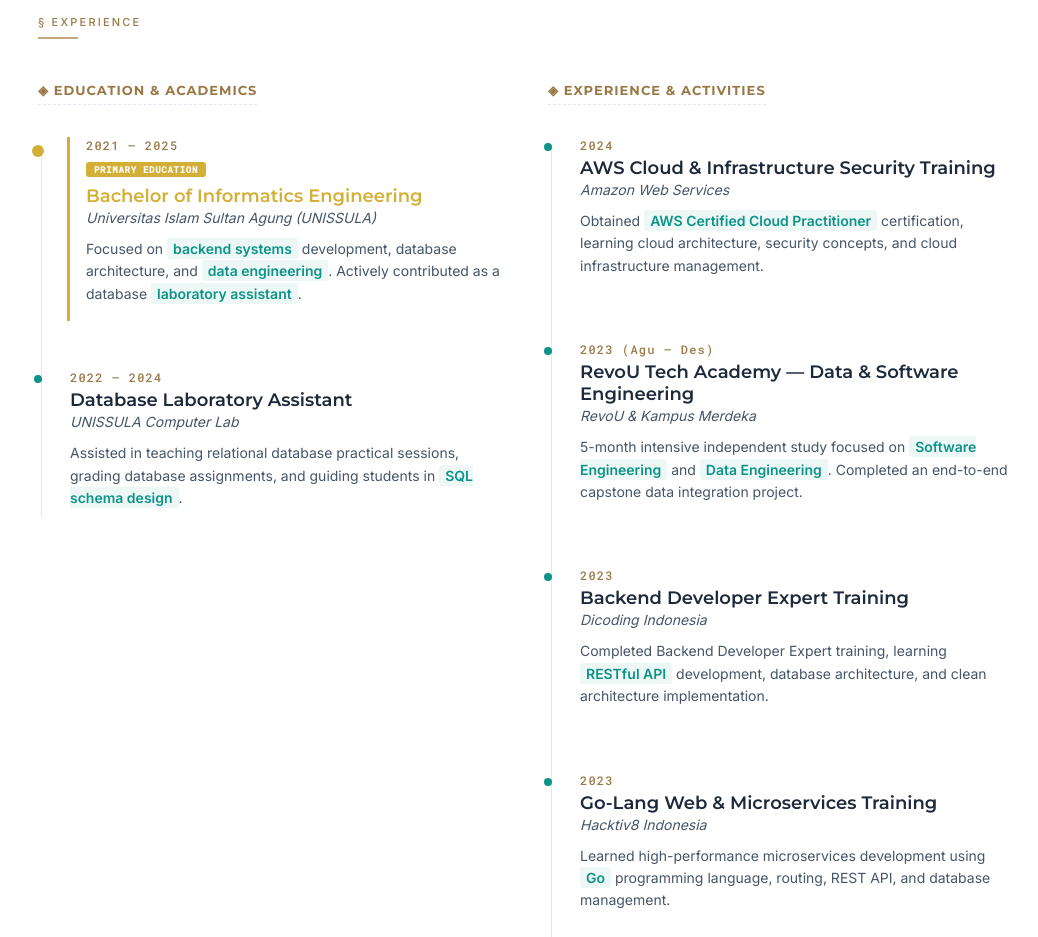
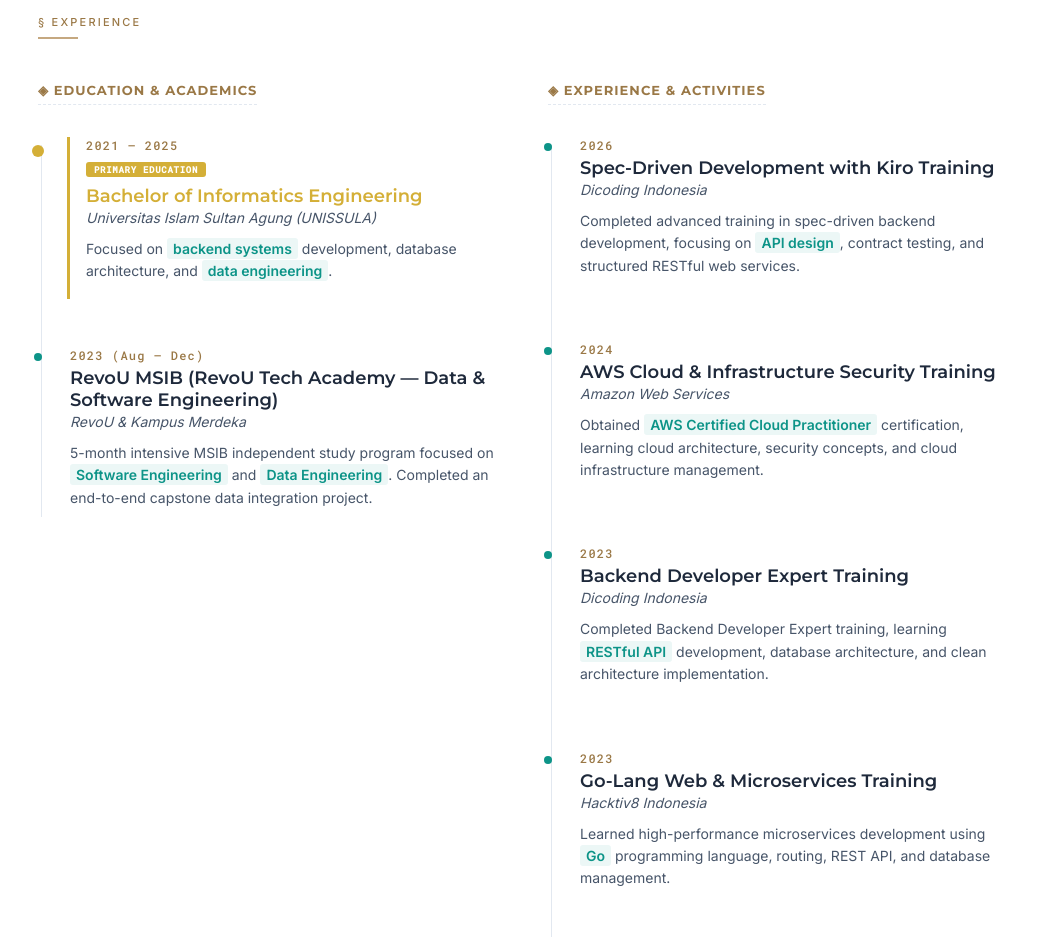
Before and after one commit to vn002-tech/Vn, a website built with Vite: page index.html in a window 1280 px wide. Shown: the part 1940-2877 px from the top of the page, without its empty margins (116-1154 px from the left). Built offline with nearby package versions, Linux system fonts and the light colour scheme.

Commit message:
Update education timeline: Replace Lab Assistant with RevoU MSIB, and add Kiro API training for 2026

```diff
--- a/index.html
+++ b/index.html
@@ -153,16 +153,16 @@
                 <span class="education-badge">Primary Education</span>
                 <h3 class="timeline-title" style="color: var(--color-accent-deep);">Bachelor of Informatics Engineering</h3>
                 <span class="timeline-institution">Universitas Islam Sultan Agung (UNISSULA)</span>
-                <p class="timeline-desc">Focused on <span class="highlight">backend systems</span> development, database architecture, and <span class="highlight">data engineering</span>. Actively contributed as a database <span class="highlight">laboratory assistant</span>.</p>
+                <p class="timeline-desc">Focused on <span class="highlight">backend systems</span> development, database architecture, and <span class="highlight">data engineering</span>.</p>
               </div>
 
-              <!-- Entry 2: Database Laboratory Assistant -->
+              <!-- Entry 2: RevoU MSIB (2023) -->
               <div class="timeline-item">
                 <span class="timeline-dot"></span>
-                <span class="timeline-date">2022 — 2024</span>
-                <h3 class="timeline-title">Database Laboratory Assistant</h3>
-                <span class="timeline-institution">UNISSULA Computer Lab</span>
-                <p class="timeline-desc">Assisted in teaching relational database practical sessions, grading database assignments, and guiding students in <span class="highlight">SQL schema design</span>.</p>
+                <span class="timeline-date">2023 (Aug — Dec)</span>
+                <h3 class="timeline-title">RevoU MSIB (RevoU Tech Academy — Data & Software Engineering)</h3>
+                <span class="timeline-institution">RevoU & Kampus Merdeka</span>
+                <p class="timeline-desc">5-month intensive MSIB independent study program focused on <span class="highlight">Software Engineering</span> and <span class="highlight">Data Engineering</span>. Completed an end-to-end capstone data integration project.</p>
               </div>
 
             </div>
@@ -174,22 +174,22 @@
             <div class="timeline-container">
               <div class="timeline-line"></div>
 
-              <!-- Entry 1: AWS Cloud & Infrastructure Training -->
+              <!-- Entry 1: Spec-Driven Development with Kiro (2026) -->
+              <div class="timeline-item">
+                <span class="timeline-dot"></span>
+                <span class="timeline-date">2026</span>
+                <h3 class="timeline-title">Spec-Driven Development with Kiro Training</h3>
+                <span class="timeline-institution">Dicoding Indonesia</span>
+                <p class="timeline-desc">Completed advanced training in spec-driven backend development, focusing on <span class="highlight">API design</span>, contract testing, and structured RESTful web services.</p>
+              </div>
+
+              <!-- Entry 2: AWS Cloud & Infrastructure Training -->
               <div class="timeline-item">
                 <span class="timeline-dot"></span>
                 <span class="timeline-date">2024</span>
                 <h3 class="timeline-title">AWS Cloud & Infrastructure Security Training</h3>
                 <span class="timeline-institution">Amazon Web Services</span>
                 <p class="timeline-desc">Obtained <span class="highlight">AWS Certified Cloud Practitioner</span> certification, learning cloud architecture, security concepts, and cloud infrastructure management.</p>
-              </div>
-
-              <!-- Entry 2: RevoU Tech Academy -->
-              <div class="timeline-item">
-                <span class="timeline-dot"></span>
-                <span class="timeline-date">2023 (Agu — Des)</span>
-                <h3 class="timeline-title">RevoU Tech Academy — Data & Software Engineering</h3>
-                <span class="timeline-institution">RevoU & Kampus Merdeka</span>
-                <p class="timeline-desc">5-month intensive independent study focused on <span class="highlight">Software Engineering</span> and <span class="highlight">Data Engineering</span>. Completed an end-to-end capstone data integration project.</p>
               </div>
 
               <!-- Entry 3: Backend Developer Expert Training -->
```
